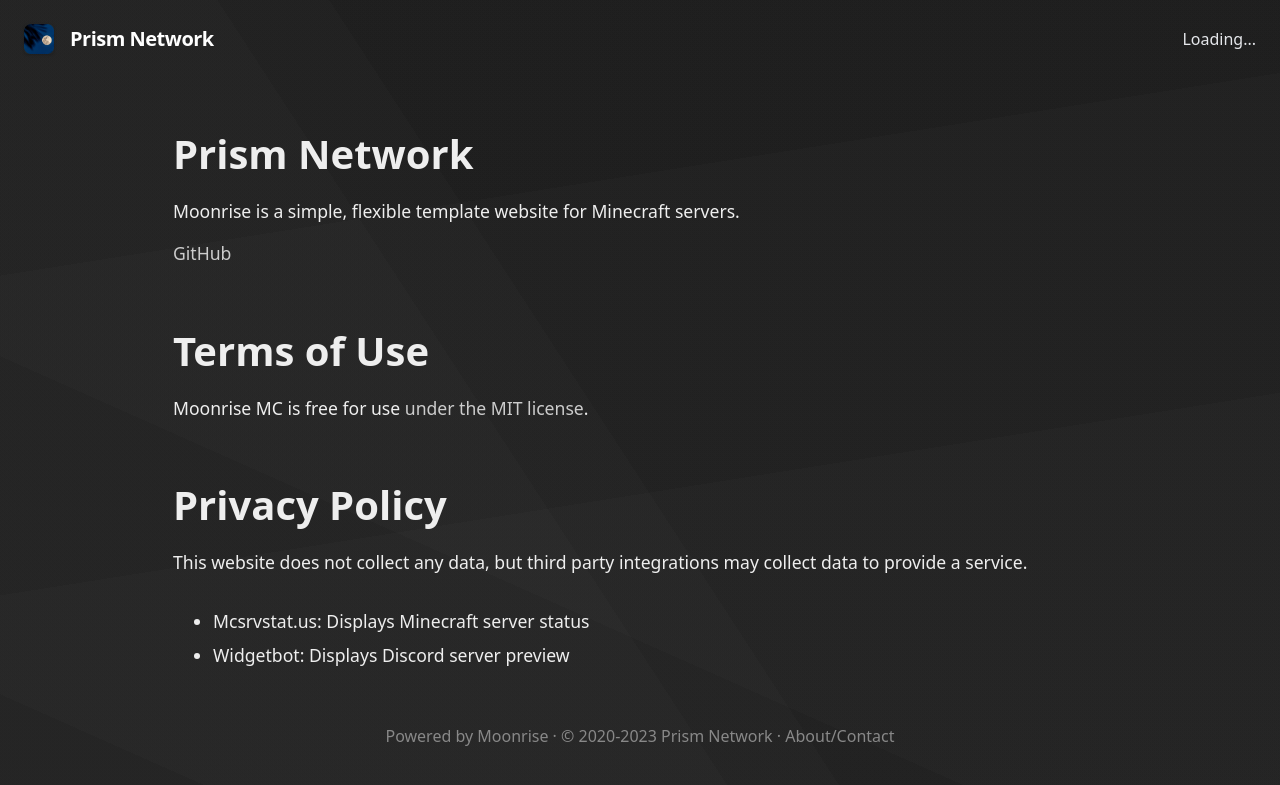
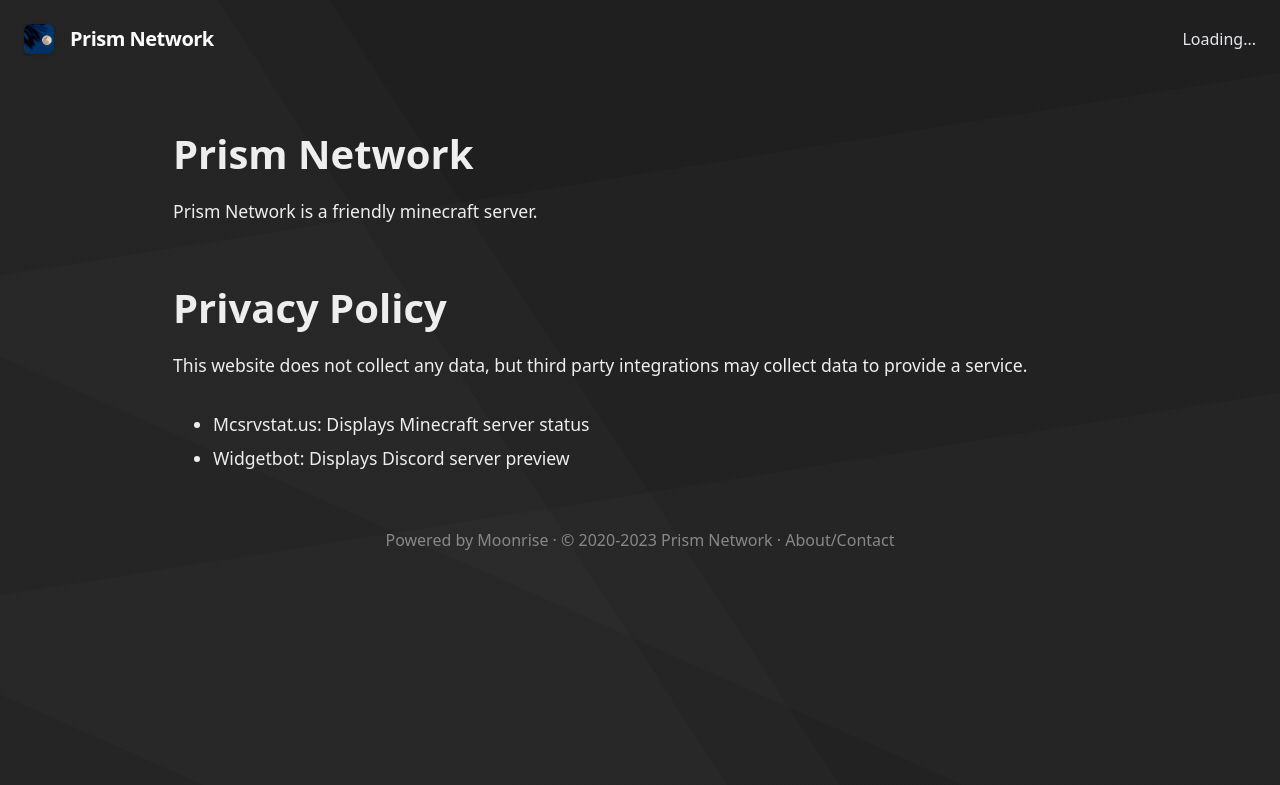
Before and after one commit to Noz155/CHeckweb1, a Jekyll site: the page built from docs/about.md, in a window 1280 px wide. Shown: the top 785 px of the page. Built offline with Jekyll 4.4.1, drawn with Linux system fonts in a browser that asks for light colours; our own code applies the rules of GitHub Pages for plain Markdown files.

Commit message:
Update about.md

```diff
--- a/docs/about.md
+++ b/docs/about.md
@@ -5,15 +5,7 @@ navname: About
 
 # {{ site.serverName }}
 
-Moonrise is a simple, flexible template website for Minecraft servers.
-
-[GitHub](https://github.com/coffeebank/moonrise)
-
-
-# Terms of Use
-
-Moonrise MC is free for use [under the MIT license](https://github.com/coffeebank/moonrise).
-
+Prism Network is a friendly minecraft server.
 
 # Privacy Policy
 
```
